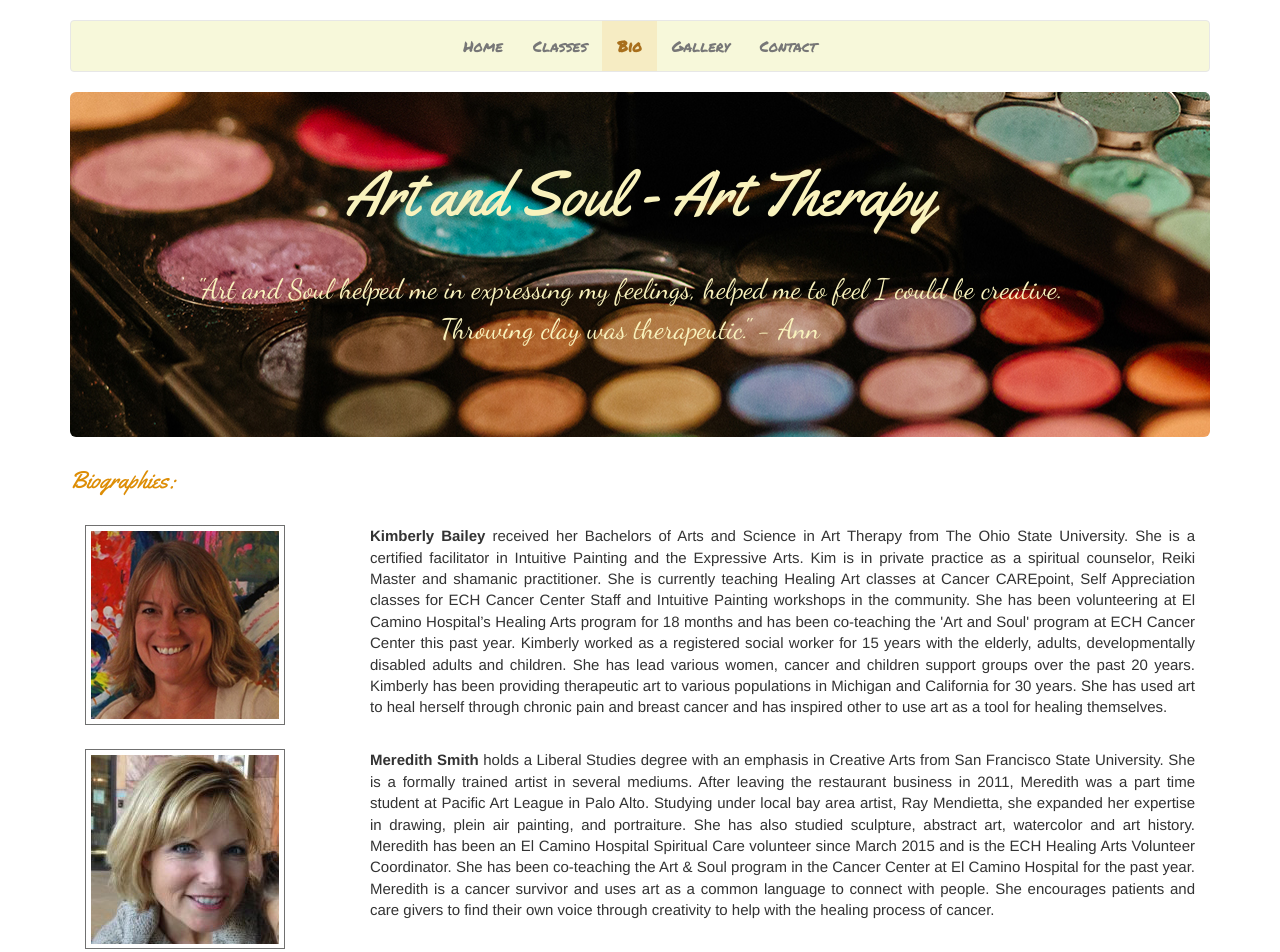
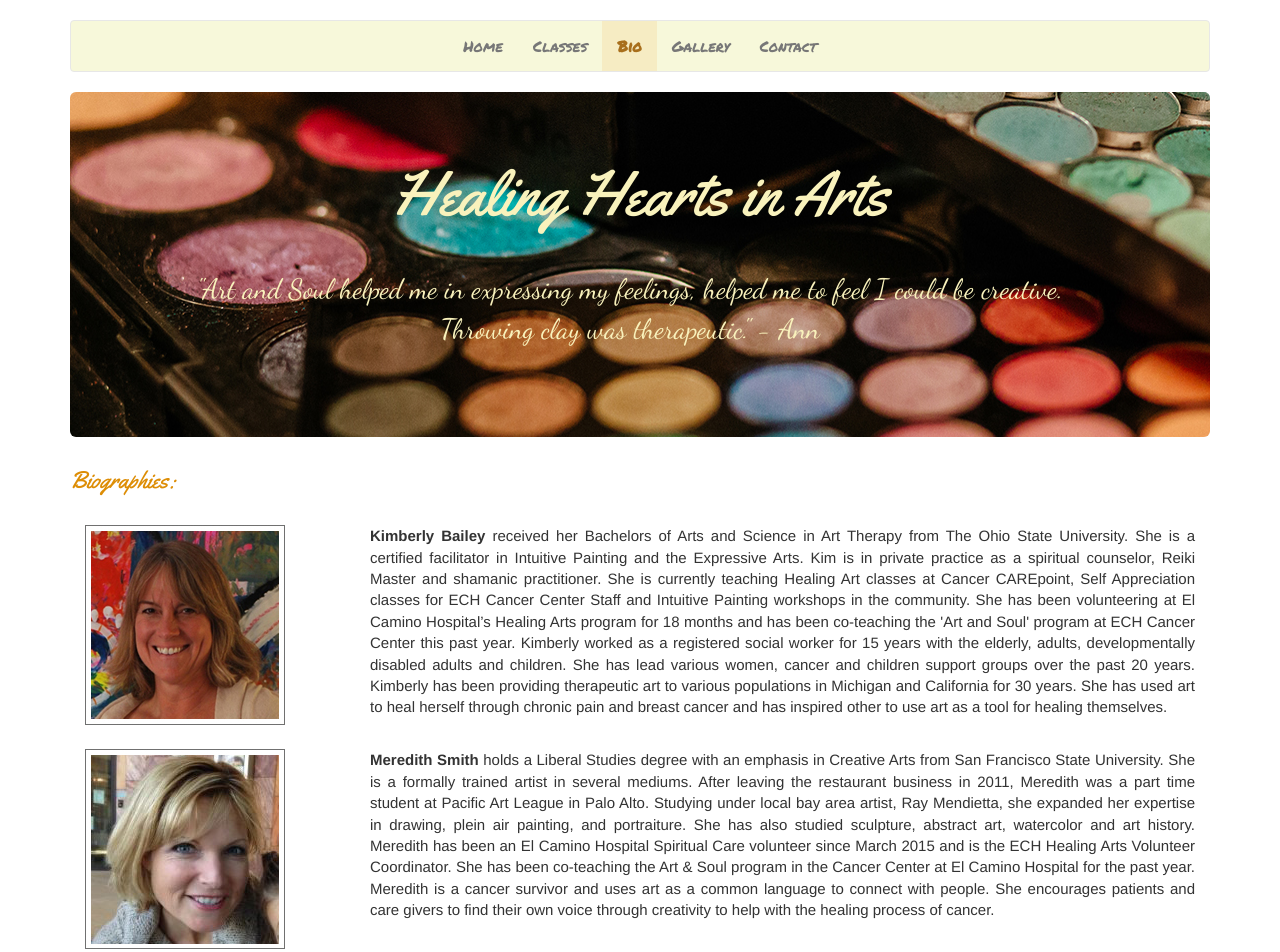
Before and after one commit to smartgeek13/artsoulclass, a plain HTML site: page bio.html in a window 1280 px wide. Shown: the top 952 px of the page. Drawn offline with nearby package versions, Linux system fonts and the light colour scheme.

Commit message:
Changed the name and all name references from Art and Soul to Healing Hearts in Arts

```diff
--- a/bio.html
+++ b/bio.html
@@ -9,7 +9,7 @@
     <meta name="author" content="">
     <link rel="icon" href="../../favicon.ico">
 
-    <title>Art and Soul - Art Therapy for Cancer Patients</title>
+    <title>Healing Hearts in Arts - Art Therapy for Cancer Patients</title>
 
     <!-- Bootstrap core CSS -->
     <link href="css/bootstrap.min.css" rel="stylesheet">
@@ -65,7 +65,7 @@
 
       <!-- Main banner component -->
       <div id="bio" class="jumbotron">
-        <h1>Art and Soul - Art Therapy</h1>
+        <h1>Healing Hearts in Arts</h1>
         <p style="color: #f9f2bc; font-family: 'Dancing Script', cursive;">"Art and Soul helped me in expressing my feelings, helped me to feel I could be creative. Throwing clay was therapeutic." - Ann</p>
 
       </div>
```
Also changed, not shown: classes.html (+2 -2 lines), contact.html (+2 -2 lines), gallery.html (+2 -2 lines), index.html (+2 -2 lines).
